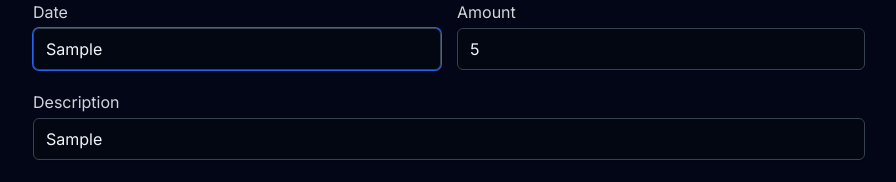
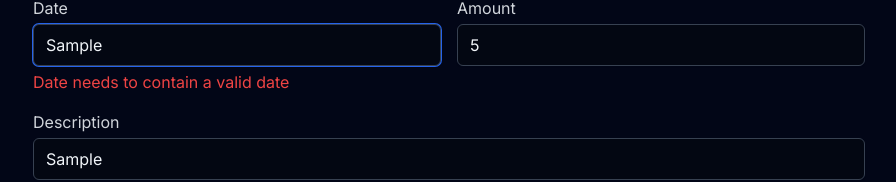
Before and after one commit to JuvenalS/next-14-finance-app, a Next.js app: page /dashboard/transaction/add in a window 1280 px wide. Both pictures are taken after typing "Sample", "5", "Sample" into the empty fields and a click on the button "Save". Shown: the part 254-436 px from the top of the page, without its empty margins (191-1087 px from the left). Built offline with nearby package versions, Linux system fonts and the light colour scheme; no server answers.

Commit message:
refactor forms

```diff
--- a/app/dashboard/components/transaction-form.jsx
+++ b/app/dashboard/components/transaction-form.jsx
@@ -22,7 +22,6 @@ export default function TransactionForm() {
     mode: "onTouched",
     resolver: zodResolver(transactionSchema),
   });
-
   const router = useRouter();
   const [isSaving, setSaving] = useState(false);
 
--- a/app/page.js
+++ b/app/page.js
@@ -1,3 +1,5 @@
+import Image from "next/image";
+
 export default function Home() {
-  return <div>Hello</div>;
+  return <>Hello</>;
 }
--- a/components/form-error.js
+++ /dev/null
@@ -1,5 +0,0 @@
-export default function FormError(error) {
-  return (
-    error && <p className="mt-1 text-red-500">{error.message}</p>
-  );
-}
--- /dev/null
+++ b/components/form-error.jsx
@@ -0,0 +1,3 @@
+export default function FormError({ error }) {
+  return error && <p className="mt-1 text-red-500">{error.message}</p>;
+}
--- a/lib/actions.js
+++ b/lib/actions.js
@@ -1,5 +1,4 @@
-"use client";
-
+"use server";
 import { revalidateTag } from "next/cache";
 
 export async function purgeTransactionListCache() {
```
